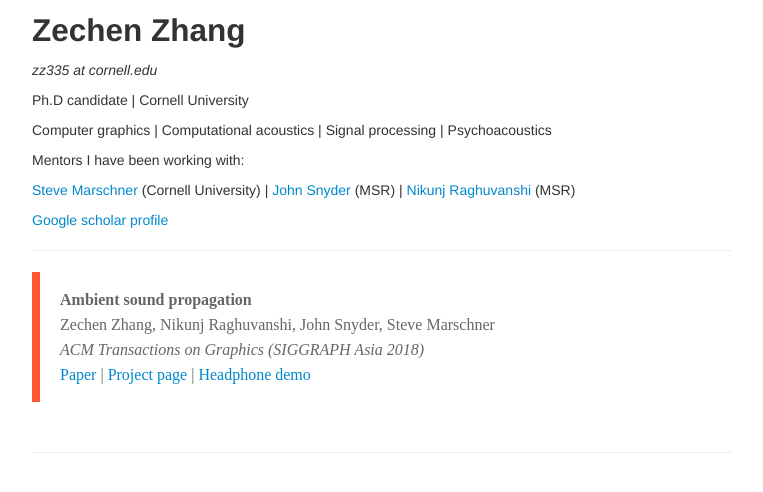
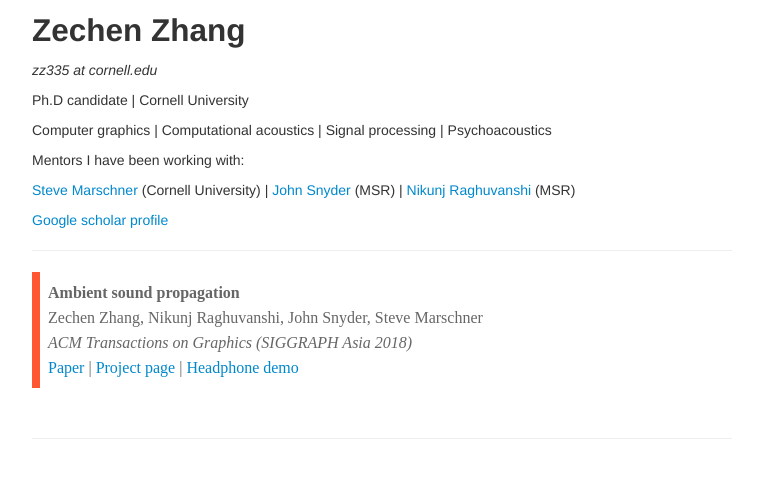
Before and after one commit to ZechenZ/zechenz.github.com, a Jekyll site: the page built from index.md, in a window 1280 px wide. Shown: the top 492 px of the page, without its empty margins (258-1021 px from the left). Built offline with Jekyll 4.4.1, drawn with Linux system fonts in a browser that asks for light colours; our own code applies the rules of GitHub Pages for plain Markdown files.

Commit message:
edit blockquote style

```diff
--- a/assets/themes/twitter/css/kbroman.css
+++ b/assets/themes/twitter/css/kbroman.css
@@ -12,7 +12,7 @@
 
 blockquote{
   background: #fff;
-  padding: 15px 20px 15px 20px;
+  padding: 8px 0px 8px 8px;
   margin: 0 0 20px;
   position: relative;
 
--- a/assets/themes/twitter/css/style.css
+++ b/assets/themes/twitter/css/style.css
@@ -67,7 +67,7 @@
   blockquote{
     display:block;
     background: #fff;
-    padding: 15px 20px 15px 20px;
+    padding: 8px 0px 8px 8px;
     margin: 0 0 20px;
     position: relative;
 
```
